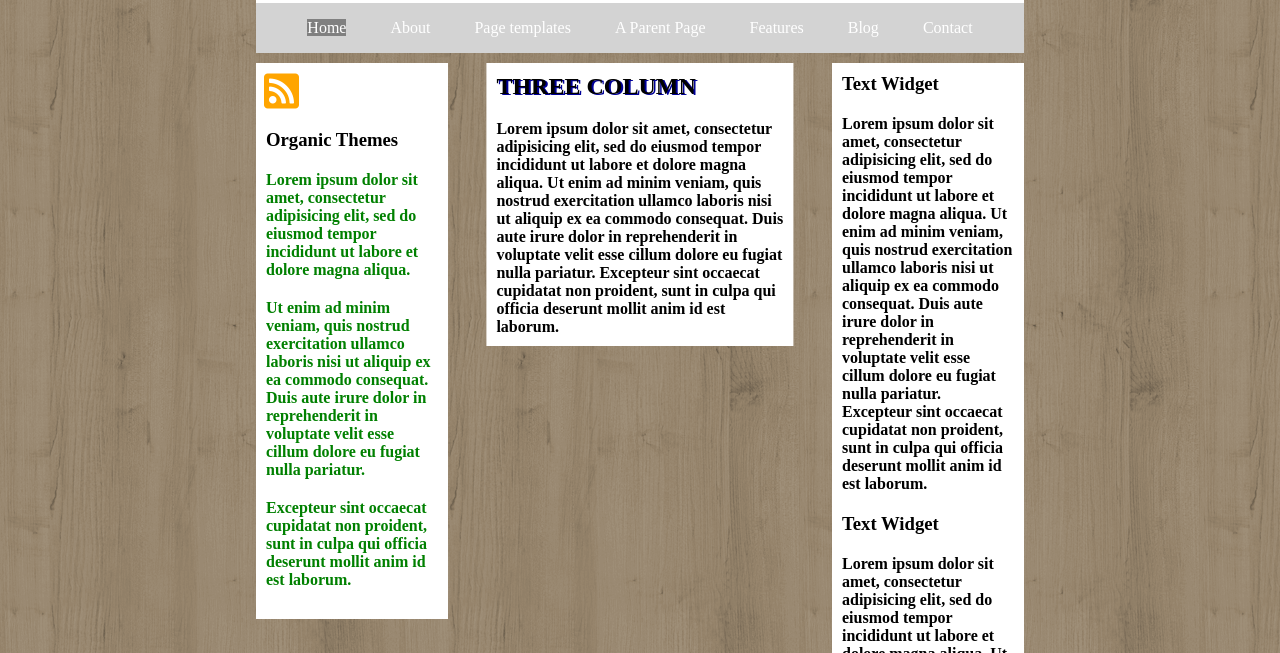
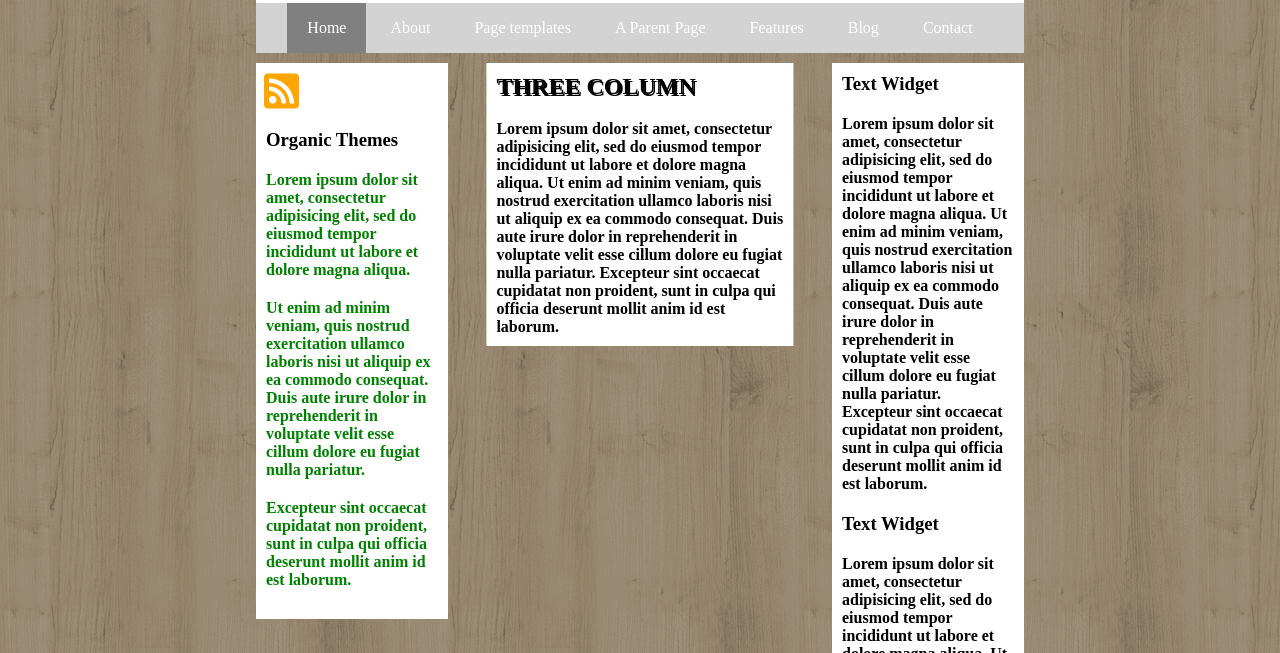
Before and after one commit to GiulioVolletti/htmlcss-wp, a plain HTML site: page index.html in a window 1280 px wide. In both pictures the pointer is over the item "Home". Shown: the part 147-800 px from the top of the page. Drawn offline with Linux system fonts and the light colour scheme.

Commit message:
change top

```diff
--- a/css/style.css
+++ b/css/style.css
@@ -55,7 +55,7 @@ a {
   text-decoration: none;
   color: white;
 }
-li:hover > a {
+#nav-bar > li:hover {
   background-color: grey;
 }
 /* /bottom header */
@@ -103,7 +103,7 @@ aside {
 
 h2 {
   text-transform: uppercase;
-  text-shadow: 2px 1px #000099;
+  text-shadow: 1.5px 1.5px black;
 }
 
 .fa-rss-square {
```
